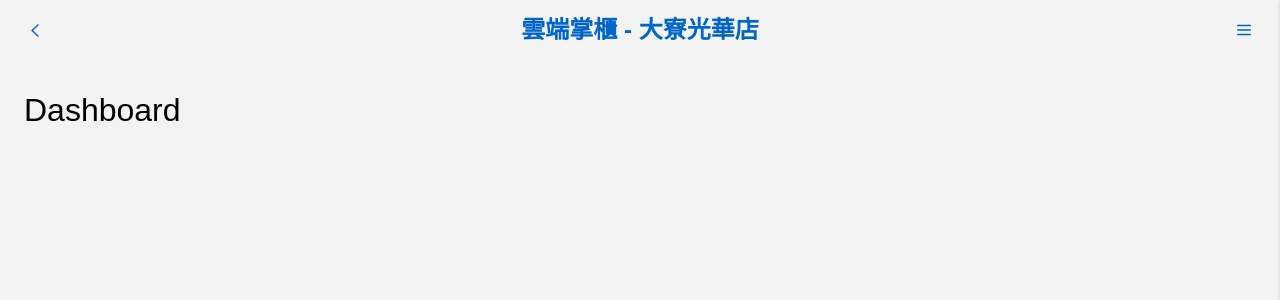
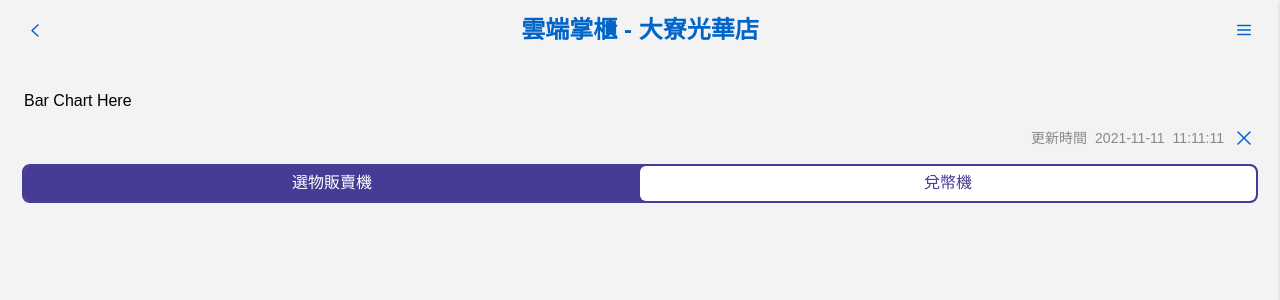
Before and after one commit to leon11081991/vue3-emgiot, a Vue app: page /dashboard in a window 1280 px wide. Shown: the top 300 px of the page. Built offline with nearby package versions, Linux system fonts and the light colour scheme.

Commit message:
feat(dashboard-page): [WIP]tab切版,scss變數

```diff
--- a/src/assets/scss/_variables.scss
+++ b/src/assets/scss/_variables.scss
@@ -40,6 +40,8 @@ $--font-size-base: 16px;
 
 $--border-radius-base: 4px;
 $--border-radius-small: 2px;
+$--border-radius-middle: 6px;
+$--border-radius-large: 8px;
 $--border-radius-circle: 50%;
 
 $--header-height: 60px;
--- a/src/views/DashboardPage.vue
+++ b/src/views/DashboardPage.vue
@@ -1,6 +1,6 @@
 <script setup lang="ts">
 import { ref, onMounted } from 'vue'
-
+import SvgIcon from '@/components/Base/SvgIcon.vue'
 import { useHeader } from '@/composables/useHeader'
 
 import { useI18n } from 'vue-i18n'
@@ -9,18 +9,108 @@ const { t: $t } = useI18n()
 const { updateHeaderTitle } = useHeader()
 
 const storeName = ref('')
+const activeKey = ref<'claw' | 'coin'>('claw')
 
 onMounted(() => {
   storeName.value = '大寮光華店'
 
   updateHeaderTitle($t('DashboardPage.HeaderTitle') + storeName.value) // 設定動態 header title
 })
+
+const tabs = [
+  {
+    key: 'claw',
+    label: '選物販賣機'
+  },
+  {
+    key: 'coin',
+    label: '兌幣機'
+  }
+]
+
+const selectedTab = ref('claw')
 </script>
 
 <template>
   <div class="dashboard-page">
-    <h1>Dashboard</h1>
+    <div class="bar-chart-container">Bar Chart Here</div>
+
+    <div class="update-container">
+      <div class="update-detail">
+        更新時間
+        <span class="update-date">2021-11-11</span>
+        <span class="update-time">11:11:11</span>
+        <div class="update-button">
+          <SvgIcon iconName="cross" />
+        </div>
+      </div>
+    </div>
+
+    <div class="tabs-container">
+      <label
+        v-for="tab in tabs"
+        :key="tab.key"
+        class="tab-title"
+        :class="{ active: tab.key === selectedTab }"
+      >
+        <input
+          class="hidden-input"
+          type="radio"
+          name="tabs"
+          :value="tab.key"
+          v-model="selectedTab"
+        />
+        {{ tab.label }}
+      </label>
+    </div>
   </div>
 </template>
 
-<style lang="scss" scoped></style>
+<style lang="scss" scoped>
+.update-container {
+  display: flex;
+  align-items: center;
+  justify-content: flex-end;
+  gap: 1rem;
+  margin-block: 1rem;
+  font-size: 0.875rem;
+  color: $--color-gray-600;
+
+  .update-detail {
+    display: flex;
+    align-items: center;
+    gap: 0.5rem;
+  }
+}
+
+.tabs-container {
+  width: 100%;
+  display: flex;
+  outline: 2px solid $--color-primary--dark;
+  border-radius: $--border-radius-middle;
+  background-color: $--color-primary--dark;
+
+  .tab-title {
+    display: flex;
+    align-items: center;
+    justify-content: center;
+    flex: 1;
+    padding: 0.5rem;
+    border-radius: $--border-radius-middle;
+    color: $--color-primary--dark;
+    background-color: $--color-white;
+    cursor: pointer;
+
+    &.active {
+      color: $--color-white;
+      background-color: $--color-primary--dark;
+    }
+  }
+}
+
+.hidden-input {
+  position: absolute;
+  opacity: 0;
+  pointer-events: none; /* 防止用户意外点击到隐藏的input */
+}
+</style>
```
